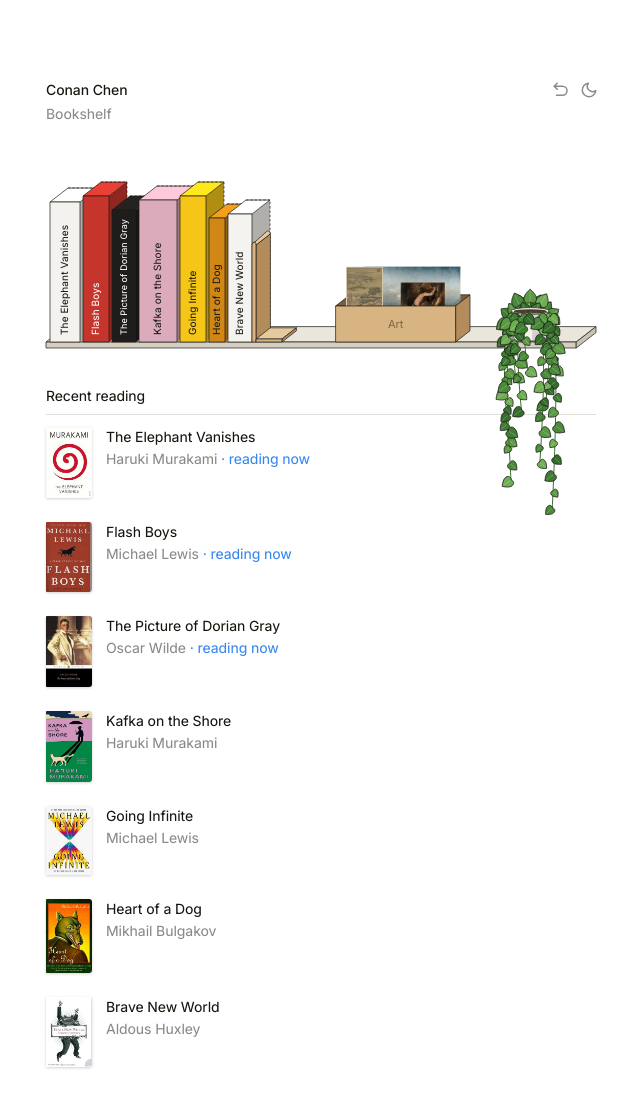
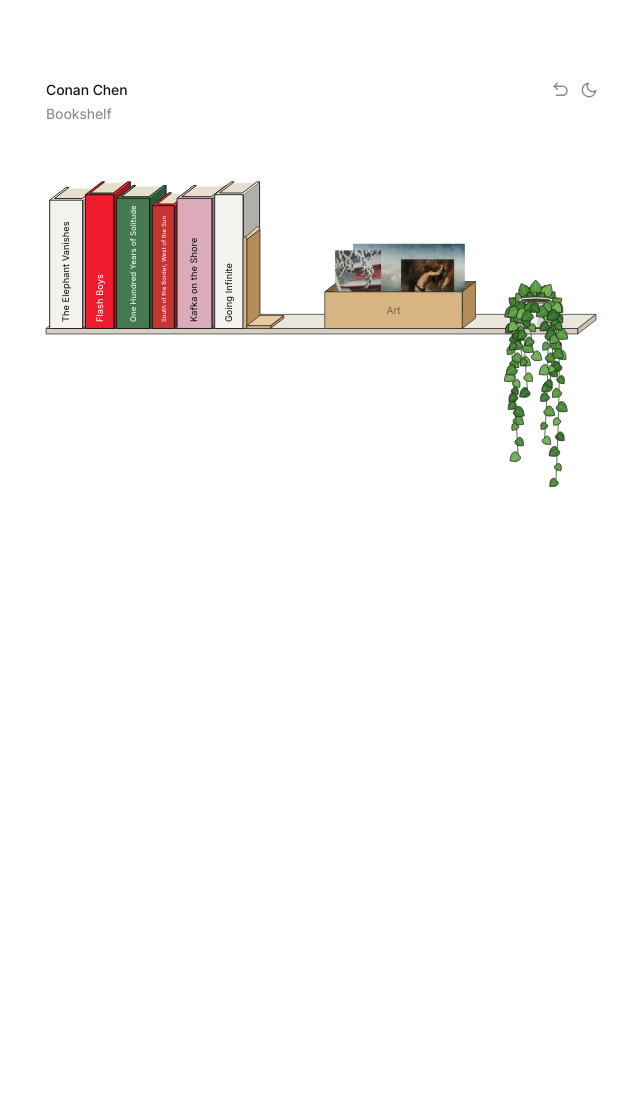
Before and after one commit to conancchen/conancchen.github.io, a Jekyll site: the page built from bookshelf.html, in a window 1280 px wide. Shown: the whole page, without its empty margins (319-959 px from the left). Built offline with Jekyll 4.4.1, drawn with Linux system fonts in a browser that asks for light colours; after the commit the page ends 900 px from its top, so only the background shows below that.

Commit message:
bookshelf

```diff
--- a/_data/books.yml
+++ b/_data/books.yml
@@ -12,25 +12,31 @@
   author: Haruki Murakami
   color: "#f4f2ee"
   ink: dark
-  width: 30
+  width: 36
   height: 140
   current: true
 - title: Flash Boys
   cover: flash-boys.jpg
   author: Michael Lewis
-  color: "#c6352c"
+  color: "#ed1b2c"
   ink: light
-  width: 26
+  width: 31
   height: 146
   current: true
-- title: The Picture of Dorian Gray
-  cover: dorian-gray.jpg
-  author: Oscar Wilde
-  color: "#1f1d1b"
+- title: One Hundred Years of Solitude
+  cover: one-hundred-years-of-solitude.jpg
+  author: Gabriel García Márquez
+  color: "#46794f"
+  ink: light
+  width: 36
+  height: 142
+- title: South of the Border, West of the Sun
+  cover: south-of-the-border-west-of-the-sun.jpg
+  author: Haruki Murakami
+  color: "#c73532"
   ink: light
   width: 24
-  height: 132
-  current: true
+  height: 134
 - title: Kafka on the Shore
   cover: kafka-on-the-shore.jpg
   author: Haruki Murakami
@@ -41,21 +47,7 @@
 - title: Going Infinite
   cover: going-infinite.jpg
   author: Michael Lewis
-  color: "#f5c518"
-  ink: dark
-  width: 26
-  height: 146
-- title: Heart of a Dog
-  cover: heart-of-a-dog.jpg
-  author: Mikhail Bulgakov
-  color: "#d08716"
-  ink: dark
-  width: 16
-  height: 124
-- title: Brave New World
-  cover: brave-new-world.jpg
-  author: Aldous Huxley
   color: "#f4f3ef"
   ink: dark
-  width: 24
-  height: 128
+  width: 31
+  height: 146
--- a/bookshelf.html
+++ b/bookshelf.html
@@ -5,16 +5,16 @@
 permalink: /bookshelf/
 ---
 <section class="bookshelf">
-  <div class="art-card" id="art-card" role="tooltip">
-    <span class="art-title"></span>
-    <span class="art-by"></span>
-  </div>
-  <svg class="cabinet block" id="cabinet" viewBox="0 0 550 210" role="img" aria-label="A shelf of what I'm reading now and just finished"></svg>
+  <svg class="cabinet block" id="cabinet" viewBox="0 0 600 178" role="img" aria-label="A shelf of what I'm reading now and just finished"></svg>
 
   <div class="art-section" id="art-section">
     <div class="art-section-inner">
       <h2 class="shelf-label">Selected art</h2>
       <div class="art-row">
+        <figure class="art-fig" style="--aspect: 0.664">
+          <img src="{{ site.baseurl }}/images/art/zojoji-snow-hasui.jpg" alt="Snow at Zōjō-ji Temple, by Kawase Hasui" loading="lazy">
+          <figcaption><span class="art-fig-title">Snow at Zōjō-ji Temple</span><span class="art-fig-by">Kawase Hasui, 1925</span></figcaption>
+        </figure>
         <figure class="art-fig" style="--aspect: 1.57">
           <img src="{{ site.baseurl }}/images/art/monk-by-the-sea.jpg" alt="The Monk by the Sea, by Caspar David Friedrich" loading="lazy">
           <figcaption><span class="art-fig-title">The Monk by the Sea</span><span class="art-fig-by">Caspar David Friedrich, 1808–10</span></figcaption>
@@ -24,15 +24,6 @@
           <figcaption><span class="art-fig-title">Sisyphus</span><span class="art-fig-by">Titian, 1548–49</span></figcaption>
         </figure>
       </div>
-      <figure class="art-scroll-fig">
-        <div class="month-row">
-          <img src="{{ site.baseurl }}/images/art/twelve-months/01.jpg" alt="" width="500" height="880" loading="lazy">
-          <img src="{{ site.baseurl }}/images/art/twelve-months/05.jpg" alt="" width="500" height="880" loading="lazy">
-          <img src="{{ site.baseurl }}/images/art/twelve-months/08.jpg" alt="" width="500" height="880" loading="lazy">
-          <img src="{{ site.baseurl }}/images/art/twelve-months/12.jpg" alt="" width="500" height="880" loading="lazy">
-        </div>
-        <figcaption><span class="art-fig-title">Activities of the Twelve Lunar Months (selection)</span><span class="art-fig-by">Qing court painters, 18th century</span></figcaption>
-      </figure>
     </div>
   </div>
 
@@ -43,16 +34,16 @@
     </figure>
   </div>
 
-  <div class="block shelf-list" id="shelf-list">
+  <div class="block shelf-list" id="shelf-list" hidden>
   <div class="shelf-list-inner">
   <h2 class="shelf-label">Recent reading</h2>
   <ul class="reads" id="reads">
     {% for book in site.data.books %}
     <li class="read{% if book.current %} is-current{% endif %}" data-i="{{ forloop.index0 }}" tabindex="0">
-      <img class="cover" src="{{ site.baseurl }}/images/books/{{ book.cover }}" alt="" width="46" height="70" loading="lazy">
+      <img class="cover" src="{{ site.baseurl }}/images/books/{{ book.cover }}" alt="Cover of {{ book.title | escape }}" width="46" height="70" loading="lazy">
       <span class="read-text">
         <span class="read-title">{{ book.title }}</span>
-        <span class="read-by">{{ book.author }}{% if book.current %}<span class="now-tag"> · reading now</span>{% endif %}</span>
+        <span class="read-by">{{ book.author }}{% if book.current %}<span class="now-tag"> · currently reading</span>{% endif %}</span>
         {% if book.note %}<span class="read-note">{{ book.note }}</span>{% endif %}
       </span>
     </li>
@@ -65,15 +56,15 @@
 
 <script>
   // Pressing a painting in the art section opens it large over the page, at
-  // up to three quarters of the screen, with its caption (a month scroll
-  // opens all four together); pressing anywhere or Esc closes it
+  // up to three quarters of the screen, with its caption; pressing anywhere
+  // or Esc closes it
   (function () {
     var box = document.getElementById('lightbox');
     var row = box.querySelector('.lightbox-row');
     var title = box.querySelector('.art-fig-title'), by = box.querySelector('.art-fig-by');
     var last = null;
-    // Opens one painting, or a set of them side by side (the month scrolls
-    // all open together), sized together to fit three quarters of the screen
+    // Opens a painting (or several side by side), sized to fit three quarters
+    // of the screen
     function open(pics, t, b) {
       last = document.activeElement;
       row.innerHTML = '';
@@ -169,15 +159,44 @@
       // A book runs about as deep as the shelf, mostly hidden by its neighbors
       var dx = DX * BOOK_DEEP, dy = DY * BOOK_DEEP;
       var side = [[R, top], [R + dx, top + dy], [R + dx, LINE + dy], [R, LINE]];
-      el('polygon', { points: pts(side), 'class': 'book-side', style: 'fill:' + shade(b.color, 0.72) }, g);
-      el('polygon', { points: pts([[L, top], [R, top], [R + dx, top + dy], [L + dx, top + dy]]), 'class': 'book-top', style: 'fill:' + shade(b.color, 1.18) }, g);
-      el('polyline', { points: pts([[L + dx, top + dy], [R + dx, top + dy], [R + dx, LINE + dy]]), 'class': 'book-far' }, g);
-      var spine = el('rect', { x: L, y: top, width: w, height: h, 'class': 'book-spine' }, g);
+      // A backing in the page's color fills the book's outline, so when the
+      // drawing over it fades back, nothing behind shows through
+      el('polygon', { points: pts([[L, LINE], [L, top], [L + dx, top + dy], [R + dx, top + dy], [R + dx, LINE + dy], [R, LINE]]), 'class': 'book-backing' }, g);
+      var art = el('g', { 'class': 'book-art' }, g);
+      el('polygon', { points: pts(side), 'class': 'book-side', style: 'fill:' + shade(b.color, 0.72) }, art);
+      // Its top: the page block, sitting a little down inside the two cover
+      // boards and the spine's edge, which stand up around it in a lighter
+      // shade
+      function at(across, depth) { return [L + across + dx * depth, top + dy * depth]; }
+      function line(list) { return 'M' + pts(list).replace(/ /g, ' L'); }
+      // The covers and the spine's edge come out equally thick, measured
+      // square to each band: the covers run back along the depth, the
+      // spine's edge across
+      var thick = 1.8, len = Math.sqrt(dx * dx + dy * dy);
+      var board = thick * len / -dy, near = thick / -dy;
+      // How far down the pages sit; less than the boards are thick, so the
+      // boards hide the pages' near and right edges
+      var sink = 1.5;
+      function down(q) { return [q[0], q[1] + sink]; }
+      var block = [at(board, near), at(w - board, near), at(w - board, 1), at(board, 1)];
+      el('polygon', { points: pts(block.map(down)), 'class': 'book-pages' }, art);
+      // ruled with the edges of the pages, and a faint line along their back
+      var lines = line([at(board, 1), at(w - board, 1)].map(down));
+      for (var p = board + 0.8; p < w - board; p += 0.8) lines += line([at(p, near), at(p, 1)].map(down));
+      el('path', { d: lines, 'class': 'book-page-lines' }, art);
+      // The inside of the near cover shows above the pages, in shadow
+      el('polygon', { points: pts([at(board, near), at(board, 1), down(at(board, 1)), down(at(board, near))]), 'class': 'book-wall' }, art);
+      // The boards: a U around the pages, open at the back
+      var boards = [at(0, 0), at(w, 0), at(w, 1), at(w - board, 1), at(w - board, near), at(board, near), at(board, 1), at(0, 1)];
+      el('polygon', { points: pts(boards), 'class': 'book-top', style: 'fill:' + shade(b.color, 1.18) }, art);
+      // Outlined in black all round but the back, between the ends of the covers
+      el('path', { d: line([at(board, 1), at(0, 1), at(0, 0)]) + ' ' + line([at(board, 1), at(board, near), at(w - board, near), at(w - board, 1), at(w, 1)]), 'class': 'book-edge' }, art);
+      var spine = el('rect', { x: L, y: top, width: w, height: h, 'class': 'book-spine' }, art);
       spine.style.fill = b.color;
       // The title runs up the spine, shrinking if it's too long for it
-      var clip = el('clipPath', { id: 'spine-' + i }, g);
+      var clip = el('clipPath', { id: 'spine-' + i }, art);
       el('rect', { x: L, y: top + 5, width: w, height: h - 10 }, clip);
-      var holder = el('g', { 'clip-path': 'url(#spine-' + i + ')' }, g);
+      var holder = el('g', { 'clip-path': 'url(#spine-' + i + ')' }, art);
       var title = el('text', {
         x: 0, y: 0, 'class': 'book-title',
         transform: 'translate(' + (L + w / 2 + 3.2) + ',' + (LINE - 7) + ') rotate(-90)'
@@ -219,72 +238,64 @@
       el('rect', { x: L, y: T, width: w, height: h, 'class': 'deco-line', style: 'fill:' + front }, parent);
     }
 
-    // A print, unframed and flat.
-    // Hovering (or tapping) one floats a little card under it naming it.
-    function print(L, w, h, src, title, by, base, parent) {
-      var T = base - h, R = L + w, B = base;
-      var g = el('g', { 'class': 'shelf-deco print', tabindex: 0 }, parent);
-      el('image', { href: src, x: L, y: T, width: w, height: h, preserveAspectRatio: 'xMidYMid slice' }, g);
-      function show(on) {
-        if (on) {
-          cardTitle.textContent = title;
-          cardBy.textContent = by;
-          var at = g.getBoundingClientRect(), box = shelf.getBoundingClientRect();
-          card.style.left = Math.max(0, Math.min(at.left - box.left, box.width - card.offsetWidth)) + 'px';
-          card.style.top = at.bottom - box.top + 10 + 'px';
-        }
-        card.classList.toggle('is-shown', on);
-      }
-      g.addEventListener('mouseenter', function () { show(true); });
-      g.addEventListener('mouseleave', function () { show(false); });
-      g.addEventListener('focus', function () { show(true); });
-      g.addEventListener('blur', function () { show(false); });
-      return g;
+    // A print, unframed and flat
+    function print(L, w, h, src, base, parent) {
+      el('image', { href: src, x: L, y: base - h, width: w, height: h, preserveAspectRatio: 'xMidYMid slice', 'class': 'shelf-deco print' }, parent);
     }
 
     // The art bin: an open wooden crate past the books, its inside in shadow, with
-    // three prints standing in it. Hovering it pulls the crate forward a
-    // little.
+    // three prints standing in it. Opening it pulls the crate forward a little.
     // centered in the open stretch between the bookend and the plant (whose
     // leaves spread about 24px left of its pot's middle)
-    var binW = 120, binH = 36, plantLeft = W - DX * 2.2 - 46 - 24;
+    var binW = 150, binH = 40, plantLeft = W - DX * 2.2 - 46 - 24;
     var binL = (x + plantLeft - binW - DX * 1.6) / 2, binT = LINE - binH;
-    var bin = el('g', { 'class': 'art-bin', tabindex: 0, role: 'button', 'aria-expanded': 'false', 'aria-controls': 'art-section', 'aria-label': 'Art: show the paintings' });
+    var bin = el('g', { 'class': 'art-bin', tabindex: 0, role: 'button', 'aria-expanded': 'false', 'aria-controls': 'art-section', 'aria-label': 'Art: show the paintings', 'aria-pressed': 'false' });
     var body = el('g', { 'class': 'bin-body' }, bin);
     el('polygon', { points: pts([[binL, binT], [binL + binW, binT], [binL + binW + DX * 1.6, binT + DY * 1.6], [binL + DX * 1.6, binT + DY * 1.6]]), 'class': 'deco-line bin-inside' }, body);
-    // [picture, width, height, left in the crate, title, painter, how far back]
+    // [picture, width, height, left in the crate, how far back]
     var prints = [
-      ['monk-by-the-sea.jpg', 96, 61, 18, 'The Monk by the Sea', 'Caspar David Friedrich, 1808–10', 1.2],
-      ['twelve-months/01.jpg', 37, 65, 5, 'Activities of the Twelve Lunar Months', 'Qing court painters, 18th century', 0.6],
-      ['sisyphus-titian.jpg', 44, 51, 62, 'Sisyphus', 'Titian, 1548–49', 0.35]
+      ['monk-by-the-sea.jpg', 122, 78, 20, 1.2],
+      ['zojoji-snow-hasui.jpg', 50, 75, 6, 0.6],
+      ['sisyphus-titian.jpg', 58, 67, 80, 0.35]
     ];
-    prints.forEach(function (p, k) {
-      var back = p[6], L = binL + p[3] + DX * back, base = LINE - 6 + DY * back;
-      print(L, p[1], p[2], '{{ site.baseurl }}/images/art/' + p[0], p[4], p[5], base, body);
+    prints.forEach(function (p) {
+      var back = p[4], L = binL + p[3] + DX * back, base = LINE - 6 + DY * back;
+      print(L, p[1], p[2], '{{ site.baseurl }}/images/art/' + p[0], base, body);
     });
     el('polygon', { points: pts([[binL + binW, binT], [binL + binW + DX * 1.6, binT + DY * 1.6], [binL + binW + DX * 1.6, LINE + DY * 1.6], [binL + binW, LINE]]), 'class': 'deco-line bin-side' }, body);
     el('rect', { x: binL, y: binT, width: binW, height: binH, 'class': 'deco-line bin-front' }, body);
     var label = el('text', { x: binL + binW / 2, y: binT + binH / 2 + 4, 'class': 'bin-label' }, body);
     label.textContent = 'Art';
-    function openBin(on) {
+    // Like a book, hovering (or focusing) the crate pulls it forward and opens
+    // the Art section above the reading list, where the prints are shown
+    // large; pressing it pins the section open, so the prints can be pressed
+    // in turn, until it's pressed again or Esc
+    var artSection = document.getElementById('art-section');
+    var artPinned = false;
+    function showArt(on) {
+      on = on || artPinned;
+      artSection.classList.toggle('is-open', on);
       bin.classList.toggle('is-open', on);
-      if (!on) card.classList.remove('is-shown');
+      bin.setAttribute('aria-expanded', on);
+      bin.setAttribute('aria-pressed', artPinned);
+      // the books fade back while the art is out, as they do for a picked book
+      document.querySelector('.bookshelf').classList.toggle('has-art', on);
     }
-    bin.addEventListener('mouseenter', function () { openBin(true); });
-    bin.addEventListener('mouseleave', function () { openBin(false); });
-    bin.addEventListener('focus', function () { openBin(true); });
-    bin.addEventListener('blur', function (e) { if (!bin.contains(e.relatedTarget)) openBin(false); });
-    // Pressing the crate opens (or closes) the Art section above the reading
-    // list, where the prints are shown large
-    var artSection = document.getElementById('art-section');
-    bin.addEventListener('click', function () {
-      var open = !artSection.classList.contains('is-open');
-      artSection.classList.toggle('is-open', open);
-      bin.setAttribute('aria-expanded', open);
-      openBin(open);
+    function pinArt() {
+      artPinned = !artPinned;
+      showArt(false);
+    }
+    bin.addEventListener('mouseenter', function () { showArt(true); });
+    bin.addEventListener('focus', function () { showArt(true); });
+    bin.addEventListener('mouseleave', function () { showArt(false); });
+    bin.addEventListener('blur', function () { showArt(false); });
+    bin.addEventListener('click', pinArt);
+    bin.addEventListener('keydown', function (e) {
+      if (e.key === 'Enter' || e.key === ' ') { e.preventDefault(); pinArt(); }
     });
-    bin.addEventListener('keydown', function (e) {
-      if (e.key === 'Enter' || e.key === ' ') { e.preventDefault(); bin.dispatchEvent(new Event('click')); }
+    document.addEventListener('keydown', function (e) {
+      // Esc closes an open painting first
+      if (e.key === 'Escape' && artPinned && document.getElementById('lightbox').hidden) { artPinned = false; showArt(false); }
     });
 
     // Round things (the pot) are drawn from a profile: half-widths
@@ -415,39 +426,44 @@
       }
     });
 
-    // Hovering either the book on the shelf or its line in the list marks both
+    // The reading list stays hidden until a book is picked. Hovering (or
+    // focusing) a book on the shelf pops it up and shows just its line in the
+    // list; pressing a book pins it that way until it's pressed again or Esc.
+    // On a touch screen, pressing is how a book is picked.
     var reads = document.querySelectorAll('.read');
+    var list = document.getElementById('shelf-list');
+    var shelf = document.querySelector('.bookshelf');
+    var pinned = null;
     function mark(i) {
-      groups.forEach(function (g, j) { g.classList.toggle('is-picked', j === i); });
-      reads.forEach(function (r, j) { r.classList.toggle('is-picked', j === i); });
-      document.querySelector('.bookshelf').classList.toggle('has-picked', i !== null);
+      if (pinned !== null) i = pinned;
+      groups.forEach(function (g, j) {
+        g.classList.toggle('is-picked', j === i);
+        g.setAttribute('aria-pressed', j === pinned);
+      });
+      reads.forEach(function (r, j) { r.classList.toggle('is-shown', j === i); });
+      list.hidden = i === null;
+      shelf.classList.toggle('has-picked', i !== null);
     }
-    // The reading list shows every book, until a book on the shelf is
-    // hovered: then it narrows to just that one, and goes back to the whole
-    // list once the cursor is off the books. On a touch screen, a tap on a
-    // book narrows it, and a second tap on that book shows them all again.
-    var list = document.getElementById('shelf-list');
-    var showing = null;
-    function show(i) {
-      showing = i;
-      reads.forEach(function (r, j) { r.classList.toggle('is-shown', i === null || j === i); });
+    function pin(i) {
+      pinned = pinned === i ? null : i;
+      mark(null);
     }
-    show(null);
+    mark(null);
+    document.addEventListener('keydown', function (e) {
+      if (e.key === 'Escape' && pinned !== null) pin(pinned);
+    });
     groups.forEach(function (g, i) {
-      g.addEventListener('mouseenter', function () { show(i); });
-      g.addEventListener('mouseleave', function () { show(null); });
-      g.addEventListener('focus', function () { show(i); });
-      g.addEventListener('blur', function () { show(null); });
-      g.addEventListener('pointerup', function (e) {
-        if (e.pointerType !== 'mouse') show(showing === i ? null : i);
+      g.setAttribute('role', 'button');
+      g.setAttribute('aria-label', BOOKS[i].title + ', ' + BOOKS[i].author);
+      g.setAttribute('aria-controls', 'shelf-list');
+      g.addEventListener('mouseenter', function () { mark(i); });
+      g.addEventListener('focus', function () { mark(i); });
+      g.addEventListener('mouseleave', function () { mark(null); });
+      g.addEventListener('blur', function () { mark(null); });
+      g.addEventListener('click', function () { pin(i); });
+      g.addEventListener('keydown', function (e) {
+        if (e.key === 'Enter' || e.key === ' ') { e.preventDefault(); pin(i); }
       });
-    });
-    groups.concat(Array.prototype.slice.call(reads)).forEach(function (node) {
-      var i = +node.getAttribute('data-i');
-      node.addEventListener('mouseenter', function () { mark(i); });
-      node.addEventListener('focus', function () { mark(i); });
-      node.addEventListener('mouseleave', function () { mark(null); });
-      node.addEventListener('blur', function () { mark(null); });
     });
   })();
 </script>
--- a/style.scss
+++ b/style.scss
@@ -919,41 +919,6 @@
   margin-top: 48px;
 }
 
-// The card naming a painting, floated under its frame on hover; made like
-// the Ironman card on the home page
-.art-card {
-  position: absolute;
-  z-index: 10;
-  display: flex;
-  flex-direction: column;
-  gap: 2px;
-  padding: 10px 14px;
-  white-space: nowrap;
-  border: 1px solid var(--rule);
-  border-radius: 14px;
-  background: var(--bg);
-  box-shadow: 0 1px 2px rgba(0, 0, 0, 0.04), 0 12px 40px rgba(0, 0, 0, 0.08);
-  color: var(--muted);
-  font-size: 12px;
-  line-height: 17px;
-  opacity: 0;
-  visibility: hidden;
-  transform: translateY(4px);
-  transition: opacity 0.18s ease, transform 0.18s ease, visibility 0.18s;
-  pointer-events: none;
-}
-
-.art-card.is-shown {
-  opacity: 1;
-  visibility: visible;
-  transform: none;
-}
-
-.art-title {
-  color: var(--text);
-  font-size: 13px;
-}
-
 // The painting's frame: light oak on the light page, walnut on the dark one
 :root {
   --frame-face: #c9a878;
@@ -1058,41 +1023,21 @@
   display: flex;
   flex-direction: column;
   margin-top: 8px;
-  font-size: 12px;
-  line-height: 16px;
+  font-size: 11px;
+  line-height: 14px;
+}
+
+// Titles stay on one line, running a little past a narrow painting if need be
+.art-fig .art-fig-title {
+  white-space: nowrap;
 }
 
 .art-fig-by {
   color: var(--muted);
 }
 
-// Four of the twelve months, in a row of their own under the paintings
-.art-scroll-fig {
-  margin: 18px 0 0;
-}
-
-.month-row {
-  display: flex;
-  gap: 10px;
-}
-
-.month-row img {
-  flex: 1 1 0;
-  min-width: 0;
-  height: auto;
-  border-radius: 2px;
-}
-
-.art-scroll-fig > figcaption {
-  display: flex;
-  flex-direction: column;
-  margin-top: 8px;
-  font-size: 12px;
-  line-height: 16px;
-}
-
 // A painting pressed in the art section, opened large over the page
-.art-section img {
+.art-fig img {
   cursor: zoom-in;
 }
 
@@ -1232,24 +1177,55 @@
   transition: transform 0.22s cubic-bezier(0.22, 1, 0.36, 1), opacity 0.15s ease;
 }
 
+// A hovered (or pinned) book pops up out of the row
 .shelf-book.is-picked {
-  transform: translateY(-8px);
+  transform: translate(-4px, -14px);
 }
 
-.bookshelf.has-picked .shelf-book:not(.is-picked),
-.bookshelf.has-picked .read:not(.is-picked) {
+// The other books fade back while one is picked or the art is out, over
+// their backings so the shelf behind them stays hidden
+.book-backing {
+  fill: var(--bg);
+}
+
+.book-art {
+  transition: opacity 0.15s ease;
+}
+
+.bookshelf.has-picked .shelf-book:not(.is-picked) .book-art,
+.bookshelf.has-art .shelf-book:not(.is-picked) .book-art {
   opacity: 0.4;
 }
 
+// Books are outlined in solid black, a little heavier than the rest of the
+// shelf, down to the page block framed by the covers on top
 .book-spine,
-.book-top {
-  stroke: var(--shelf-ink);
-  stroke-width: 0.7;
+.book-side,
+.book-edge {
+  stroke: #000;
+  stroke-width: 0.9;
   stroke-linejoin: round;
 }
 
-.book-side {
-  stroke: none;
+// The page block on a book's top: cream, with fine lines for the pages,
+// and the black outline of the top drawn over their ends
+.book-pages {
+  fill: #f3eddf;
+}
+
+.book-edge {
+  fill: none;
+}
+
+// The inside of a cover, where it stands up past the pages
+.book-wall {
+  fill: #cfc4ad;
+}
+
+.book-page-lines {
+  fill: none;
+  stroke: #b7aa90;
+  stroke-width: 0.15;
 }
 
 .deco-line {
@@ -1277,7 +1253,6 @@
   fill: none;
   stroke: var(--shelf-ink);
   stroke-width: 0.7;
-  stroke-dasharray: 2.5 1.8;
 }
 
 .book-title {
@@ -1292,7 +1267,7 @@
   margin-top: 0;
 }
 
-// While a book on the shelf is hovered, only it shows in the list
+// Only the picked book shows in the list
 .shelf-list .read {
   display: none;
 }
@@ -1312,7 +1287,6 @@
 .shelf-label {
   margin: 28px 0 0;
   padding-bottom: 8px;
-  border-bottom: 1px solid var(--rule);
   font-size: 14px;
   font-weight: inherit;
 }
@@ -1355,6 +1329,11 @@
   color: var(--muted);
 }
 
+@media (prefers-reduced-motion: reduce) {
+  .shelf-list .read.is-shown { animation: none; }
+  .shelf-book { transition: none; }
+}
+
 .now-tag {
   color: rgb(55, 135, 240);
 }
@@ -1368,7 +1347,6 @@
   }
 
   .art-fig img,
-  .month-row img,
   .read .cover {
     box-shadow: 0 0 14px rgba(255, 244, 220, 0.11);
   }
```
Also changed, not shown: other parts of bookshelf.html (+6 -7 lines), images/art/zojoji-snow-hasui.jpg (added), images/books/brave-new-world.jpg (deleted), images/books/dorian-gray.jpg (deleted), images/books/elephant-vanishes.jpg, images/books/flash-boys.jpg, images/books/going-infinite.jpg, images/books/heart-of-a-dog.jpg (deleted), images/books/kafka-on-the-shore.jpg, images/books/one-hundred-years-of-solitude.jpg (added), images/books/south-of-the-border-west-of-the-sun.jpg (added).
